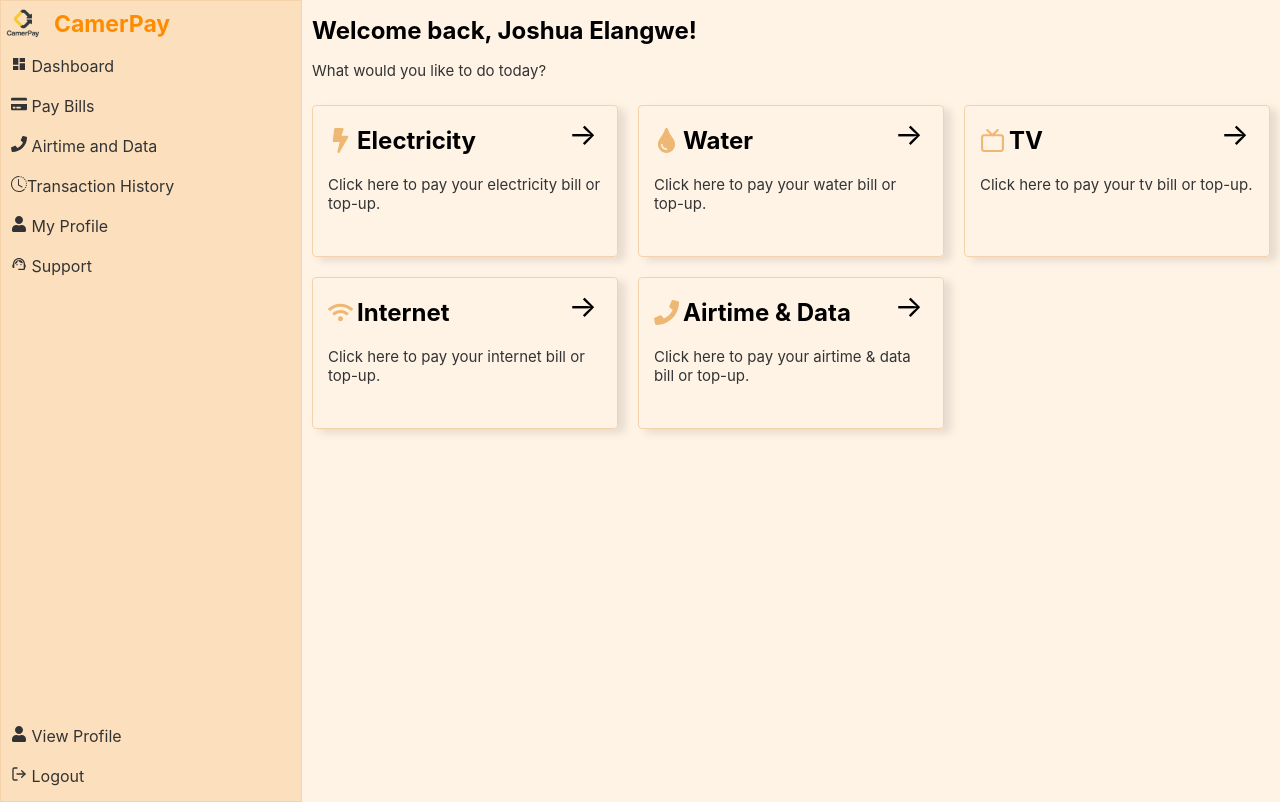
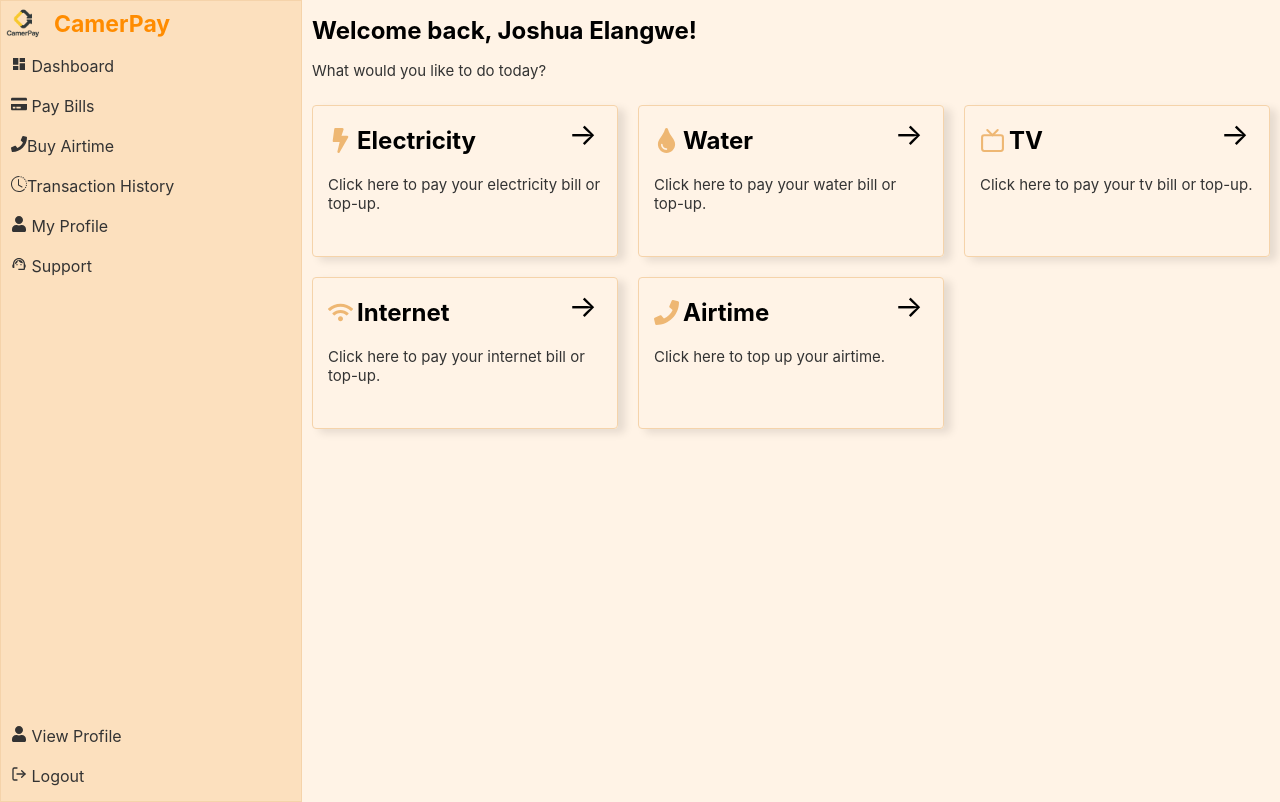
Before and after one commit to joshuaelan12/CamerP, a React (Create React App) app: page /dashboard in a window 1280 px wide. Built offline with nearby package versions, Linux system fonts and the light colour scheme.

Commit message:
Ui Update 6

```diff
--- a/src/Pages/app-pages/dashboard/Dashboard.js
+++ b/src/Pages/app-pages/dashboard/Dashboard.js
@@ -89,12 +89,11 @@ const Dashboard = () => {
                 <div  className='card-header'>
                   <div className='card-title'>
                     <FaPhone className='dashboard-icons' size={25}/>
-                    <h2>Airtime & Data</h2>
+                    <h2>Airtime </h2>
                   </div>
                   <div className='arrow'>→</div>
                 </div>
-                <p className='subtitle card-sub'>Click here to pay your airtime & data
-                  bill or top-up.</p>
+                <p className='subtitle card-sub'>Click here to top up your airtime.</p>
               </Link>
 
             </div>
--- a/src/Pages/app-pages/side-bar/Sidebar.js
+++ b/src/Pages/app-pages/side-bar/Sidebar.js
@@ -54,7 +54,7 @@ const Sidebar = ({ toggleSideBar}) => {
                      </div>
 
                      </div>
-                <Link to={'/airtime-data'} className='sidebar-link' onClick={toggleSideBar}> <FaPhone /> Airtime and Data</Link>
+                <Link to={'/airtime-data'} className='sidebar-link' onClick={toggleSideBar}> <FaPhone />Buy Airtime </Link>
                 <Link className='sidebar-link' onClick={toggleSideBar}> <BsClockHistory />Transaction History</Link>
                 <Link className='sidebar-link' onClick={toggleSideBar}> <FaUser /> My Profile</Link>
                 <Link className='sidebar-link' onClick={toggleSideBar}> <MdSupportAgent /> Support</Link>
```
